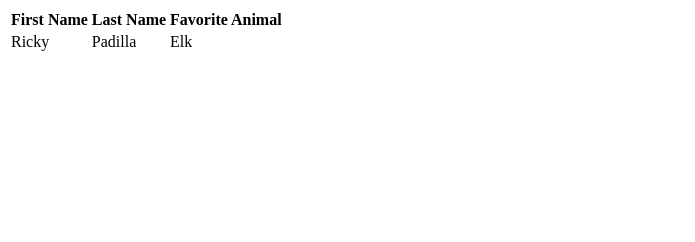
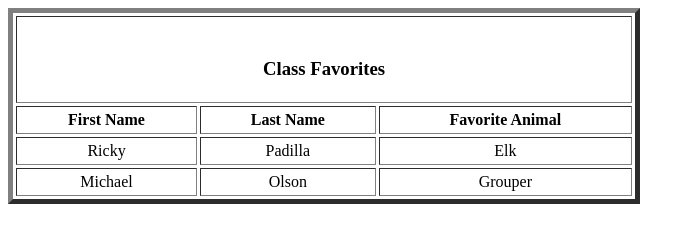
Before and after one commit to rickycpadilla/html_intro_exercise, a plain HTML site: page favorites.html in a window 1280 px wide. Shown: the whole page, without its empty margins (0-695 px from the left). Drawn offline with Linux system fonts and the light colour scheme.

Commit message:
Added my Favorites

```diff
--- a/favorites.html
+++ b/favorites.html
@@ -4,28 +4,25 @@
     <title>table</title>
   </head>
   <body>
-    <table>
+    <table border="5"    width="50%"   cellpadding="4" cellspacing="3">
    <tr>
-        <th>
-          First Name
-        </th>
-        <th>
-          Last Name
-        </th>
-        <th>
-          Favorite Animal
+      <th colspan="3"><br><h3>Class Favorites</h3>
       </th>
    </tr>
    <tr>
-        <td>
-          Ricky
-        </td>
-        <td>
-          Padilla
-        </td>
-        <td>
-          Elk
-        </td>
+      <th>First Name</th>
+      <th>Last Name</th>
+      <th>Favorite Animal</th>
+   </tr>
+   <tr align="center">
+      <td>Ricky</td>
+      <td>Padilla</td>
+      <td>Elk</td>
+    </tr>
+  <tr align="center">
+      <td>Michael</td>
+      <td>Olson</td>
+      <td>Grouper</td>
   </tr>
 </table>
   </body>
```
Lines whose indentation alone changed are shown as unchanged.
